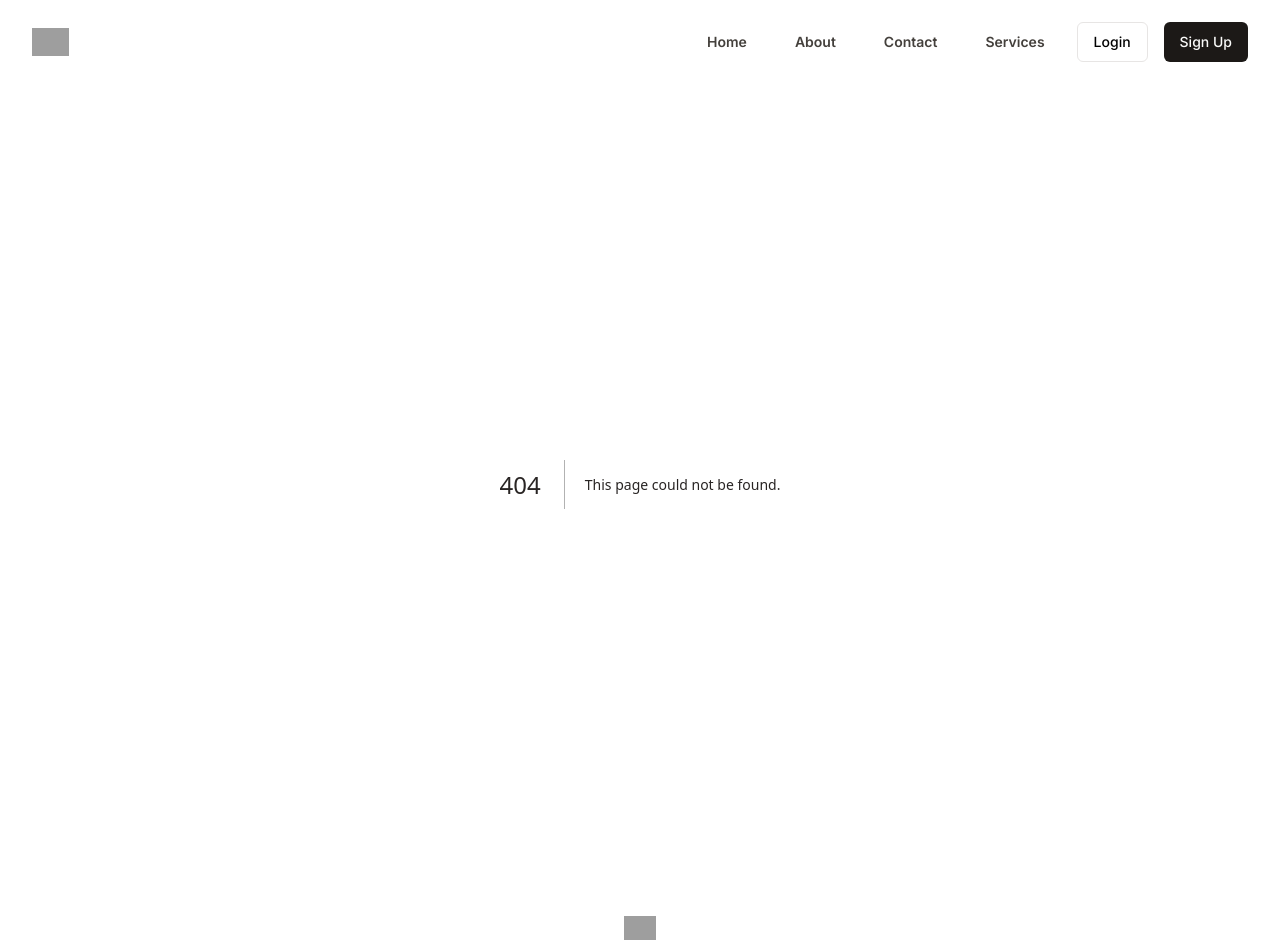
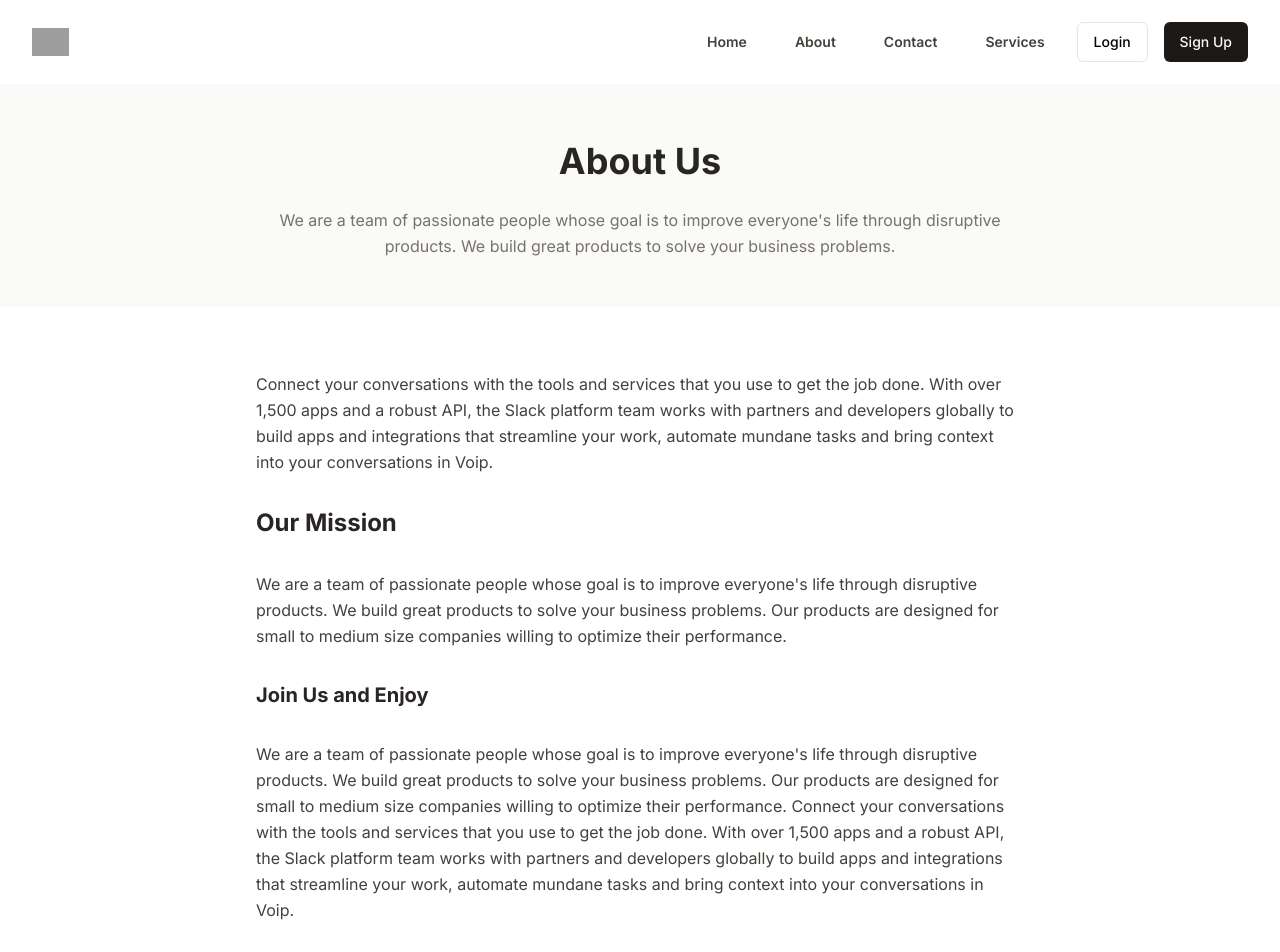
Before and after one commit to emirrtopaloglu/voip-client, a Next.js app: page /about in a window 1280 px wide. Before the commit this address had no page. Shown: the top 952 px of the page. Built offline with nearby package versions, Linux system fonts and the light colour scheme; grey boxes are pictures that could not be loaded.

Commit message:
about page

```diff
--- /dev/null
+++ b/app/about/page.tsx
@@ -0,0 +1,44 @@
+import PageHeader from "@/components/layout/web/page-header";
+
+export default function AboutPage() {
+  return (
+    <>
+      <PageHeader>
+        <h1 className="text-4xl leading-relaxed text-stone-800">About Us</h1>
+        <p className="text-base leading-relaxed text-stone-500 max-w-[60%]">
+          We are a team of passionate people whose goal is to improve everyone's
+          life through disruptive products. We build great products to solve
+          your business problems.
+        </p>
+      </PageHeader>
+      <div className="container py-16 max-w-[65%] text-stone-700 leading-relaxed text-base space-y-8">
+        <p>
+          Connect your conversations with the tools and services that you use to
+          get the job done. With over 1,500 apps and a robust API, the Slack
+          platform team works with partners and developers globally to build
+          apps and integrations that streamline your work, automate mundane
+          tasks and bring context into your conversations in Voip.
+        </p>
+        <h2>Our Mission</h2>
+        <p>
+          We are a team of passionate people whose goal is to improve everyone's
+          life through disruptive products. We build great products to solve
+          your business problems. Our products are designed for small to medium
+          size companies willing to optimize their performance.
+        </p>
+        <h3>Join Us and Enjoy</h3>
+        <p>
+          We are a team of passionate people whose goal is to improve everyone's
+          life through disruptive products. We build great products to solve
+          your business problems. Our products are designed for small to medium
+          size companies willing to optimize their performance. Connect your
+          conversations with the tools and services that you use to get the job
+          done. With over 1,500 apps and a robust API, the Slack platform team
+          works with partners and developers globally to build apps and
+          integrations that streamline your work, automate mundane tasks and
+          bring context into your conversations in Voip.
+        </p>
+      </div>
+    </>
+  );
+}
--- /dev/null
+++ b/app/contact/page.tsx
@@ -0,0 +1,44 @@
+import PageHeader from "@/components/layout/web/page-header";
+
+export default function AboutPage() {
+  return (
+    <>
+      <PageHeader>
+        <h1 className="text-4xl leading-relaxed text-stone-800">About Us</h1>
+        <p className="text-base leading-relaxed text-stone-500 max-w-[60%]">
+          We are a team of passionate people whose goal is to improve everyone's
+          life through disruptive products. We build great products to solve
+          your business problems.
+        </p>
+      </PageHeader>
+      <div className="container py-16 max-w-[65%] text-stone-700 leading-relaxed text-base space-y-8">
+        <p>
+          Connect your conversations with the tools and services that you use to
+          get the job done. With over 1,500 apps and a robust API, the Slack
+          platform team works with partners and developers globally to build
+          apps and integrations that streamline your work, automate mundane
+          tasks and bring context into your conversations in Voip.
+        </p>
+        <h2>Our Mission</h2>
+        <p>
+          We are a team of passionate people whose goal is to improve everyone's
+          life through disruptive products. We build great products to solve
+          your business problems. Our products are designed for small to medium
+          size companies willing to optimize their performance.
+        </p>
+        <h3>Join Us and Enjoy</h3>
+        <p>
+          We are a team of passionate people whose goal is to improve everyone's
+          life through disruptive products. We build great products to solve
+          your business problems. Our products are designed for small to medium
+          size companies willing to optimize their performance. Connect your
+          conversations with the tools and services that you use to get the job
+          done. With over 1,500 apps and a robust API, the Slack platform team
+          works with partners and developers globally to build apps and
+          integrations that streamline your work, automate mundane tasks and
+          bring context into your conversations in Voip.
+        </p>
+      </div>
+    </>
+  );
+}
--- /dev/null
+++ b/components/layout/web/page-header.tsx
@@ -0,0 +1,11 @@
+export default function PageHeader({
+  children,
+}: {
+  children: React.ReactNode;
+}) {
+  return (
+    <div className="bg-stone-50 py-12 min-h-[150px] text-center flex items-center flex-col justify-center">
+      <div className="container space-y-4 flex items-center flex-col justify-center">{children}</div>
+    </div>
+  );
+}
```
